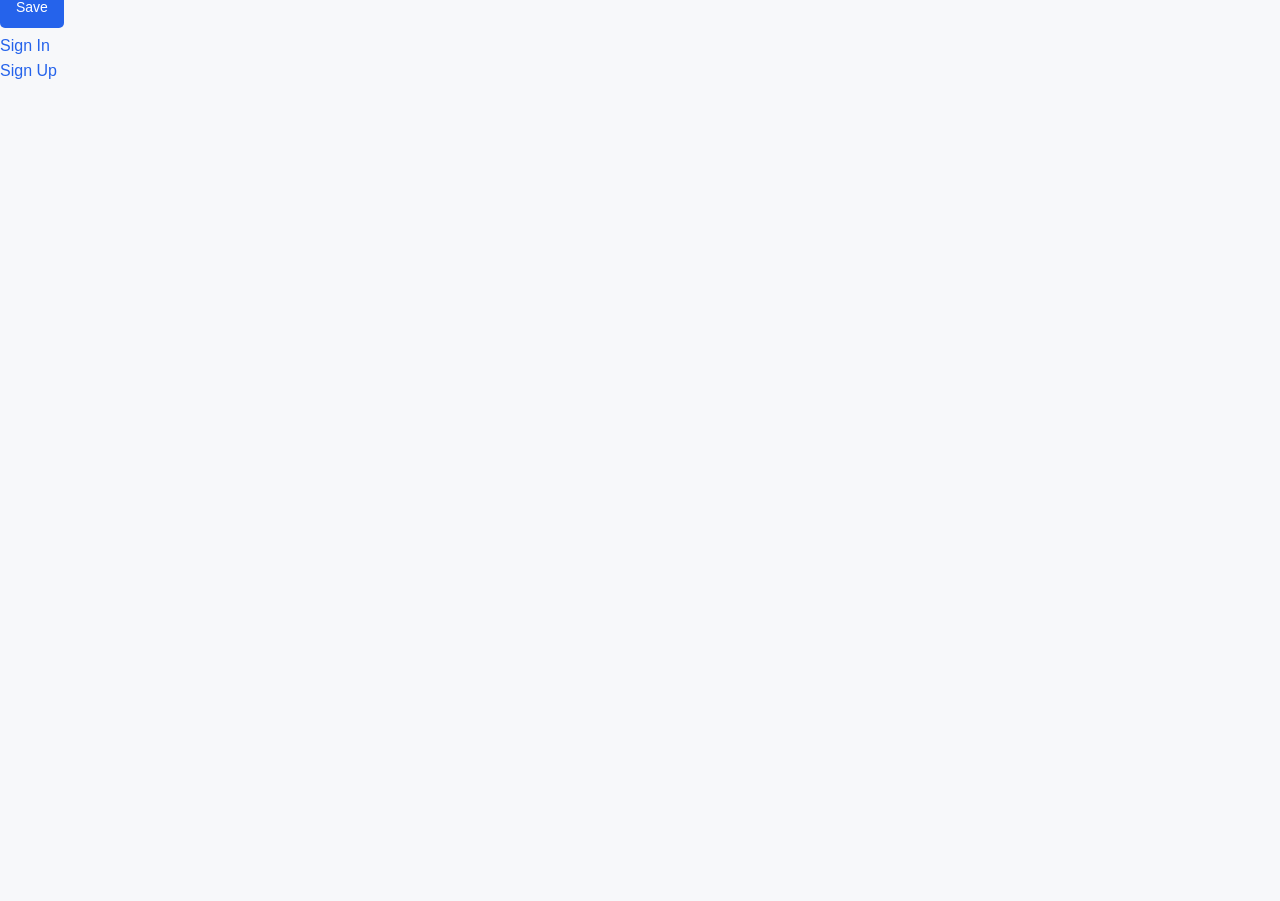
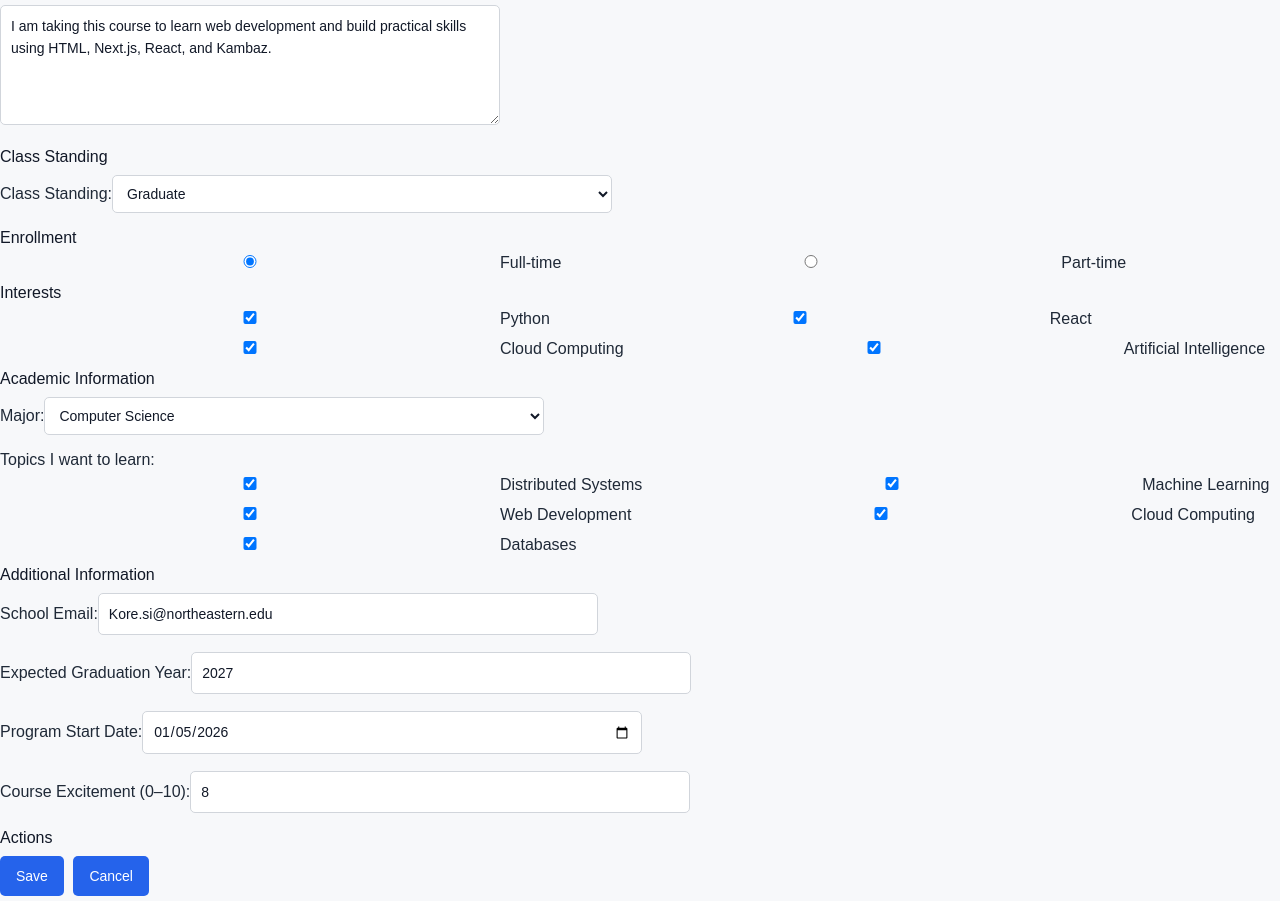
Before and after one commit to SidK2301/webdev-client, a Next.js app: page /account/profile in a window 1280 px wide. Shown: the part 301-1202 px from the top of the page. Before the commit the page ends 800 px from the top, so only its background shows below. Built offline with nearby package versions, Linux system fonts and the light colour scheme.

Commit message:
Improve HTML tag descriptions and profile defaults

```diff
--- a/app/account/profile/page.tsx
+++ b/app/account/profile/page.tsx
@@ -1,56 +1,268 @@
 export default function Profile() {
   return (
     <div id="wd-profile-screen">
-      <h2>Profile</h2>
+      <h2>Student Profile</h2>
 
-      <input
-        id="wd-profile-username"
-        placeholder="username"
-        defaultValue="siddhi23"
-      />
+      <h3>Personal Information</h3>
 
-      <br />
-
+      <label htmlFor="wd-profile-first-name">First Name:</label>
       <input
         id="wd-profile-first-name"
-        placeholder="first name"
+        type="text"
         defaultValue="Siddhi"
       />
 
       <br />
 
+      <label htmlFor="wd-profile-last-name">Last Name:</label>
       <input
         id="wd-profile-last-name"
-        placeholder="last name"
+        type="text"
         defaultValue="Kore"
       />
 
       <br />
 
+      <label htmlFor="wd-profile-password">Password:</label>
+      <input
+        id="wd-profile-password"
+        type="password"
+      />
+
+      <h3>About Me</h3>
+
+      <label htmlFor="wd-profile-about">
+        Why are you taking this course?
+      </label>
+
+      <br />
+
+      <textarea
+        id="wd-profile-about"
+        rows={4}
+        cols={50}
+        defaultValue="I am taking this course to learn web development and build practical skills using HTML, Next.js, React, and Kambaz."
+      />
+
+      <h3>Class Standing</h3>
+
+      <label htmlFor="wd-profile-standing">
+        Class Standing:
+      </label>
+
+      <select
+        id="wd-profile-standing"
+        defaultValue="Graduate"
+      >
+        <option value="Graduate">Graduate</option>
+        <option value="Senior">Senior</option>
+        <option value="Junior">Junior</option>
+      </select>
+
+      <h3>Enrollment</h3>
+
+      <label>
+        <input
+          type="radio"
+          name="enrollment"
+          value="Full-time"
+          defaultChecked
+        />
+        Full-time
+      </label>
+
+      <label>
+        <input
+          type="radio"
+          name="enrollment"
+          value="Part-time"
+        />
+        Part-time
+      </label>
+
+      <h3>Interests</h3>
+
+      <label>
+        <input
+          type="checkbox"
+          name="interests"
+          value="Python"
+          defaultChecked
+        />
+        Python
+      </label>
+
+      <label>
+        <input
+          type="checkbox"
+          name="interests"
+          value="React"
+          defaultChecked
+        />
+        React
+      </label>
+
+      <label>
+        <input
+          type="checkbox"
+          name="interests"
+          value="Cloud Computing"
+          defaultChecked
+        />
+        Cloud Computing
+      </label>
+
+      <label>
+        <input
+          type="checkbox"
+          name="interests"
+          value="Artificial Intelligence"
+          defaultChecked
+        />
+        Artificial Intelligence
+      </label>
+
+      <h3>Academic Information</h3>
+
+      <label htmlFor="wd-profile-major">
+        Major:
+      </label>
+
+      <select
+        id="wd-profile-major"
+        defaultValue="Computer Science"
+      >
+        <option value="Computer Science">
+          Computer Science
+        </option>
+        <option value="Data Science">
+          Data Science
+        </option>
+        <option value="Information Systems">
+          Information Systems
+        </option>
+        <option value="Computer Engineering">
+          Computer Engineering
+        </option>
+      </select>
+
+      <br />
+
+      <label>Topics I want to learn:</label>
+
+      <br />
+
+      <label>
+        <input
+          type="checkbox"
+          name="topics"
+          value="Distributed Systems"
+          defaultChecked
+        />
+        Distributed Systems
+      </label>
+
+      <label>
+        <input
+          type="checkbox"
+          name="topics"
+          value="Machine Learning"
+          defaultChecked
+        />
+        Machine Learning
+      </label>
+
+      <label>
+        <input
+          type="checkbox"
+          name="topics"
+          value="Web Development"
+          defaultChecked
+        />
+        Web Development
+      </label>
+
+      <label>
+        <input
+          type="checkbox"
+          name="topics"
+          value="Cloud Computing"
+          defaultChecked
+        />
+        Cloud Computing
+      </label>
+
+      <label>
+        <input
+          type="checkbox"
+          name="topics"
+          value="Databases"
+          defaultChecked
+        />
+        Databases
+      </label>
+
+      <h3>Additional Information</h3>
+
+      <label htmlFor="wd-profile-email">
+        School Email:
+      </label>
+
       <input
         id="wd-profile-email"
-        placeholder="email"
         type="email"
         defaultValue="Kore.si@northeastern.edu"
       />
 
       <br />
 
-      <button id="wd-profile-save">
+      <label htmlFor="wd-profile-graduation">
+        Expected Graduation Year:
+      </label>
+
+      <input
+        id="wd-profile-graduation"
+        type="number"
+        defaultValue="2027"
+      />
+
+      <br />
+
+      <label htmlFor="wd-profile-start-date">
+        Program Start Date:
+      </label>
+
+      <input
+        id="wd-profile-start-date"
+        type="date"
+        defaultValue="2026-01-05"
+      />
+
+      <br />
+
+      <label htmlFor="wd-profile-excitement">
+        Course Excitement (0–10):
+      </label>
+
+      <input
+        id="wd-profile-excitement"
+        type="number"
+        min="0"
+        max="10"
+        defaultValue="8"
+      />
+
+      <h3>Actions</h3>
+
+      <button id="wd-profile-save" type="button">
         Save
       </button>
 
-      <br />
+      {" "}
 
-      <a href="/account/signin">
-        Sign In
-      </a>
-
-      <br />
-
-      <a href="/account/signup">
-        Sign Up
-      </a>
+      <button id="wd-profile-cancel" type="button">
+        Cancel
+      </button>
     </div>
   );
 }
```
